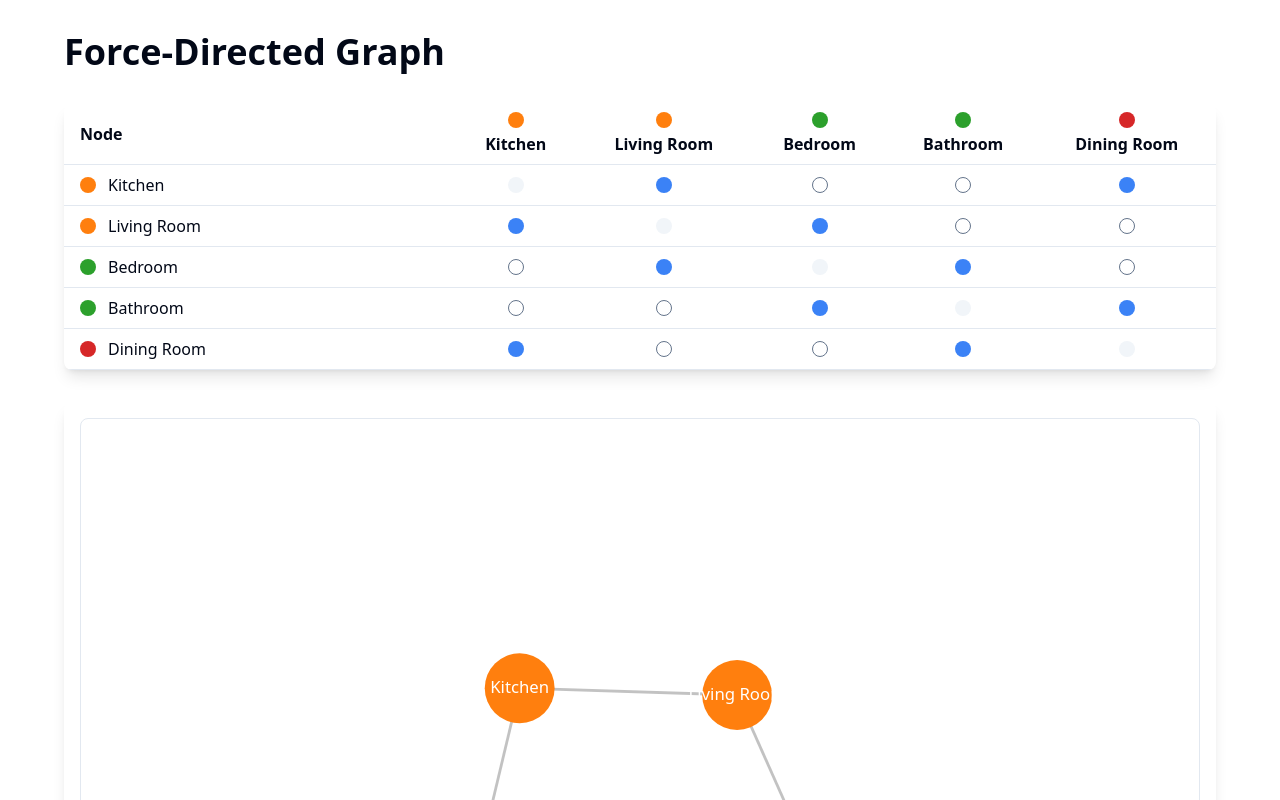
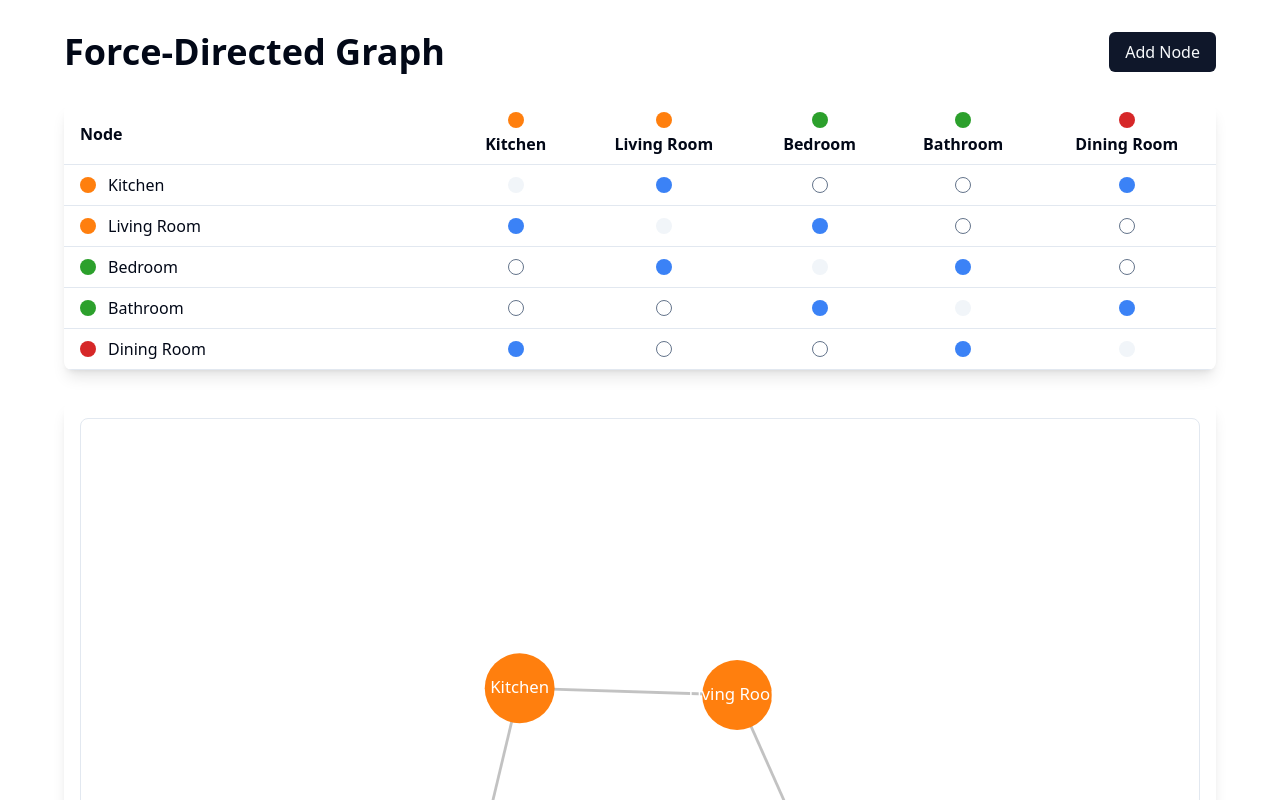
Before and after one commit to tarwich/force, a React (Vite) app: page / in a window 1280 px wide. Shown: the top 800 px of the page. Built offline with nearby package versions, Linux system fonts and the light colour scheme.

Commit message:
Added the ability to add new nodes

```diff
--- a/src/app.tsx
+++ b/src/app.tsx
@@ -47,6 +47,21 @@ initialData.nodes[4].connections = [
 export default function App() {
   const svgRef = useRef<SVGSVGElement>(null);
   const [graphData, setGraphData] = useState(initialData);
+
+  const addNewNode = () => {
+    setGraphData((state) => {
+      const newNode: Node = {
+        id: nanoid(),
+        name: `Node ${state.nodes.length + 1}`,
+        group: Math.floor(Math.random() * 3) + 1,
+        connections: [],
+      };
+      return {
+        ...state,
+        nodes: [...state.nodes, newNode],
+      };
+    });
+  };
 
   // Helper function to convert nodes and their connections to links for D3
   const getLinksFromNodes = (nodes: Node[]): Link[] => {
@@ -206,9 +221,17 @@ export default function App() {
   return (
     <div className="min-h-screen bg-background p-8">
       <div className="container mx-auto">
-        <h1 className="text-4xl font-bold mb-8 text-foreground">
-          Force-Directed Graph
-        </h1>
+        <div className="flex justify-between items-center mb-8">
+          <h1 className="text-4xl font-bold text-foreground">
+            Force-Directed Graph
+          </h1>
+          <button
+            onClick={addNewNode}
+            className="px-4 py-2 bg-primary text-primary-foreground rounded-md hover:bg-primary/90 transition-colors"
+          >
+            Add Node
+          </button>
+        </div>
 
         {/* Node Matrix */}
         <div className="mb-8 overflow-x-auto bg-card rounded-lg shadow-lg">
```
